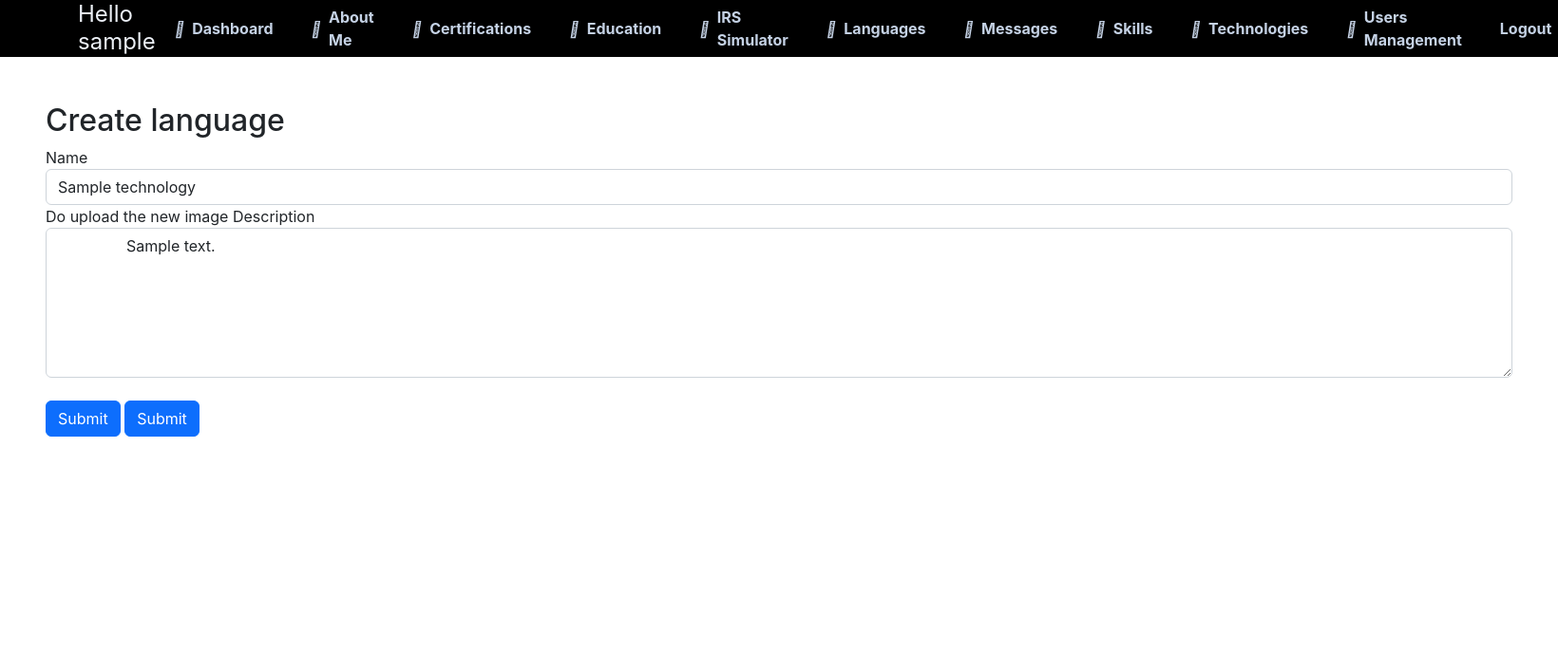
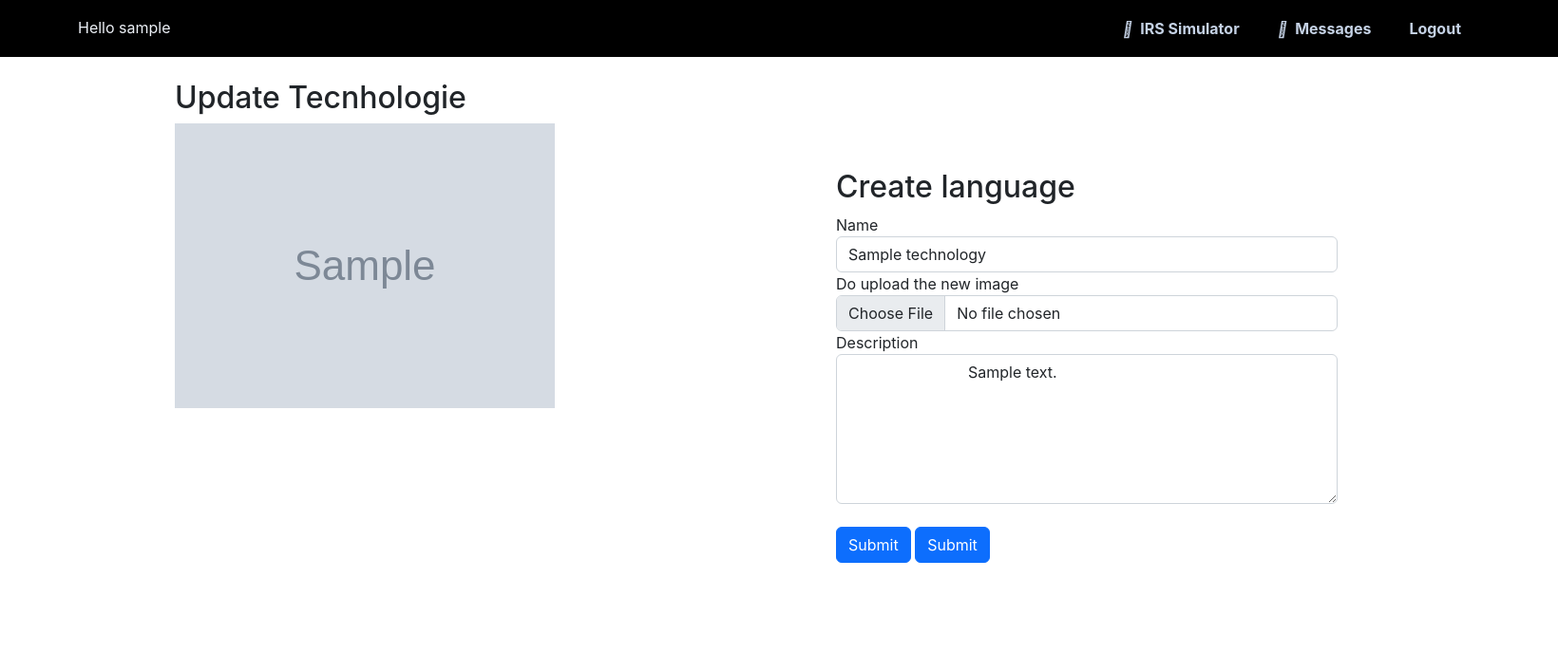
Before and after one commit to tiagov02/MyProfile, a PHP site: page /CMS/pages/tecnologies/update.php?id=1 in a window 1640 px wide. Shown: the top 688 px of the page at 95% size. Run offline with PHP 8.4, Linux system fonts and the light colour scheme; the visitor is signed in with stand-in values (Sample User, id 1); tables that the repository leaves empty hold one stand-in row (values such as "Sample post"); grey boxes marked "Sample" are stand-in pictures; some libraries are stand-ins or nearby versions.

Commit message:
- update

```diff
--- a/CMS/pages/certifications/create.php
+++ b/CMS/pages/certifications/create.php
@@ -43,6 +43,7 @@ if($_SERVER["REQUEST_METHOD"] == "POST"){
 ?>
 <?=template_header('ABOUT ME');?>
 <div class="container py-4 px-4">
+    <h2>Create Certification</h2>
     <div class="row">
         <div class="col-md-6" id="myForm" style="display: block" >
             <form action="create.php" method="post" enctype="multipart/form-data" novalidate>
--- a/CMS/pages/certifications/index.php
+++ b/CMS/pages/certifications/index.php
@@ -37,7 +37,6 @@ if(isset($_SESSION["loggedin"]) && $_SESSION["loggedin"] === true ):
                     <th scope="col">#</th>
                     <th scope="col">Title</th>
                     <th scope="col">Description</th>
-
                     <th scope="col"></th>
                 </tr>
                 </thead>
@@ -81,7 +80,7 @@ if(isset($_SESSION["loggedin"]) && $_SESSION["loggedin"] === true ):
             <a href="./create.php" class="btn btn-primary">Create Certification</a>
 
         <?php else:?>
-            <strong><div class="empty-text">There are no records in education try <a href="create.php">add</a> one</div></strong>
+            <strong><div class="empty-text">There are no records try <a href="create.php">add</a> one</div></strong>
         <?php endif;?>
     </div>
 
--- a/CMS/pages/certifications/update.php
+++ b/CMS/pages/certifications/update.php
@@ -52,7 +52,10 @@ if(isset($_GET['id'])){
 <?= template_header('ABOUT ME'); ?>
 <div class="container py-4 px-4">
     <div class="row">
-        <div class="col-md-6" id="myForm" style="display: block">
+        <div class="col-md-6">
+            <img class="img-fluid" src="../../../files/certifications/<?=$cert['imagepath']?>"/>
+        </div>
+        <div class="col-md-6" id="myForm" style="display: block" >
             <form action="update.php?id=<?=$_GET['id']?>'" method="post" enctype="multipart/form-data" novalidate>
                 <label for="title">Title</label>
                 <input type="text" name="title" placeholder="Place or title of the certification" id="title"
--- a/CMS/pages/style.css
+++ b/CMS/pages/style.css
@@ -27,7 +27,7 @@ body {
 }
 .navtop div h1 {
     flex: 1;
-    font-size: 24px;
+    font-size: 16px;
     padding: 0;
     margin: 0;
     color: #ecf0f6;
--- a/CMS/pages/tecnologies/create.php
+++ b/CMS/pages/tecnologies/create.php
@@ -46,7 +46,7 @@ if($_SERVER["REQUEST_METHOD"] == "POST") {
 
 <?=template_header('Education');?>
     <div class="form-group mx-5 my-5">
-        <h2>Create language</h2>
+        <h2>Create Technologie</h2>
         <form action="create.php" method="post" enctype="multipart/form-data" novalidate>
             <label for="name">Name</label>
             <input type="text" name="name" placeholder="Asp.net core 6" id="name" class="form-control">
--- a/CMS/pages/tecnologies/update.php
+++ b/CMS/pages/tecnologies/update.php
@@ -67,12 +67,20 @@ if (isset($_GET['id'])) {
 ?>
 
 <?=template_header('Education');?>
+    <div class="container py-4 px-4">
+        <h2>Update Tecnhologie</h2>
+        <div class="row">
+            <div class="col-md-6">
+                <img class="img-fluid" src="../../../files/techs/<?=$technologie['filename']?>"/>
+            </div>
+            <div class="col-md-6" id="myForm" style="display: block" >
                 <div class="form-group mx-5 my-5">
                     <h2>Create language</h2>
-        <form action="update.php?id=<?=$_GET['id']?>'" method="post">
+                    <form action="update.php?id=<?=$_GET['id']?>'" method="post" enctype="multipart/form-data" novalidate>
                         <label for="name">Name</label>
                         <input type="text" name="name" placeholder="Asp.net core 6" id="name" class="form-control" value="<?=$technologie['name']?>">
                         <label class="custom-file-label" for="myfile" data-browse="Procurar fotografia">Do upload the new image</label>
+                        <input type="file" class="form-control" id="myfile" name="myfile" accept="image/*">
                         <label for="description">Description</label>
                         <textarea name="description" placeholder="I worked..." id="description" class="form-control" rows="6" cols="10">
                             <?=$technologie['description']?>
@@ -85,5 +93,8 @@ if (isset($_GET['id'])) {
                         <p><?=$msg?></p>
                     <?php endif; ?>
                 </div>
+            </div>
+        </div>
+    </div>
 
 <?=template_footer();?>
--- a/CMS/pages/users-management/index.php
+++ b/CMS/pages/users-management/index.php
@@ -65,10 +65,10 @@ if(isset($_SESSION["loggedin"]) && $_SESSION["loggedin"] === true ):
                             ?>
                         </td>
                         <td class="actions">
-                            <button type="button" class="btn" data-bs-toggle="modal" data-bs-target="#modaldelete<?=$row['id']?>">
+                            <?php if($_SESSION['username'] != $row['username']){?><button type="button" class="btn" data-bs-toggle="modal" data-bs-target="#modaldelete<?=$row['id']?>">
                                 <i class="bi bi-trash"></i>
-                            </button>
-                            <a href="delete.php?id=<?=$row['id']?>" ><i class="bi bi-trash"></i></a>
+                            </button><?php }?>
+                            <a href="update.php?id=<?=$row['id']?>" ><i class="bi bi-pencil-square"></i></a>
                         </td>
                         <!-- Modal -->
                         <div class="modal fade" id="modaldelete<?=$row['id']?>" tabindex="-1" aria-labelledby="delete<?=$row['id']?>" aria-hidden="true">
--- a/CMS/pages/utils/templates.php
+++ b/CMS/pages/utils/templates.php
@@ -9,6 +9,7 @@ if(!isset($_SESSION["loggedin"]) || $_SESSION["loggedin"] !== true){
 function template_header($title) {
     $username  = $_SESSION["username"];
 
+    if($_SESSION['role'] == "Admin") {
         echo <<<EOT
     <!DOCTYPE html>
     <html>
@@ -41,6 +42,32 @@ function template_header($title) {
             </div>
         </nav>
     EOT;
+    }else{
+        echo <<<EOT
+    <!DOCTYPE html>
+    <html>
+        <head>
+            <meta charset="utf-8">
+            <title>My CMS</title>
+            <!-- CSS only -->
+            <link href="https://cdn.jsdelivr.net/npm/bootstrap@5.2.3/dist/css/bootstrap.min.css" rel="stylesheet" integrity="sha384-rbsA2VBKQhggwzxH7pPCaAqO46MgnOM80zW1RWuH61DGLwZJEdK2Kadq2F9CUG65" crossorigin="anonymous">
+
+            <link rel="stylesheet" href="https://cdnjs.cloudflare.com/ajax/libs/font-awesome/4.7.0/css/font-awesome.min.css">
+            <link rel="stylesheet" href="https://cdn.jsdelivr.net/npm/bootstrap-icons@1.10.3/font/bootstrap-icons.css">
+            <link href="../style.css" rel="stylesheet" type="text/css">
+
+        </head>
+        <body>
+        <nav class="navtop">
+            <div>
+                <h1>Hello $username</h1>
+                <a href="../irs-simulator"><i class="fas fa-address-book"></i>IRS Simulator</a>
+                <a href="../messages"><i class="fas fa-address-book"></i>Messages</a>
+                <a href="../../auth/logout.php">Logout</a>
+            </div>
+        </nav>
+    EOT;
+    }
 }
 function template_footer() {
     echo <<<EOT
```
Also changed, not shown: CMS/pages/messages/index.php (+2 -26 lines), CMS/pages/messages/reply.php (+4 -4 lines), CMS/pages/tecnologies/delete.php (+1 -18 lines), CMS/pages/tecnologies/index.php (+24 -4 lines). Lines whose indentation alone changed are shown as unchanged.
